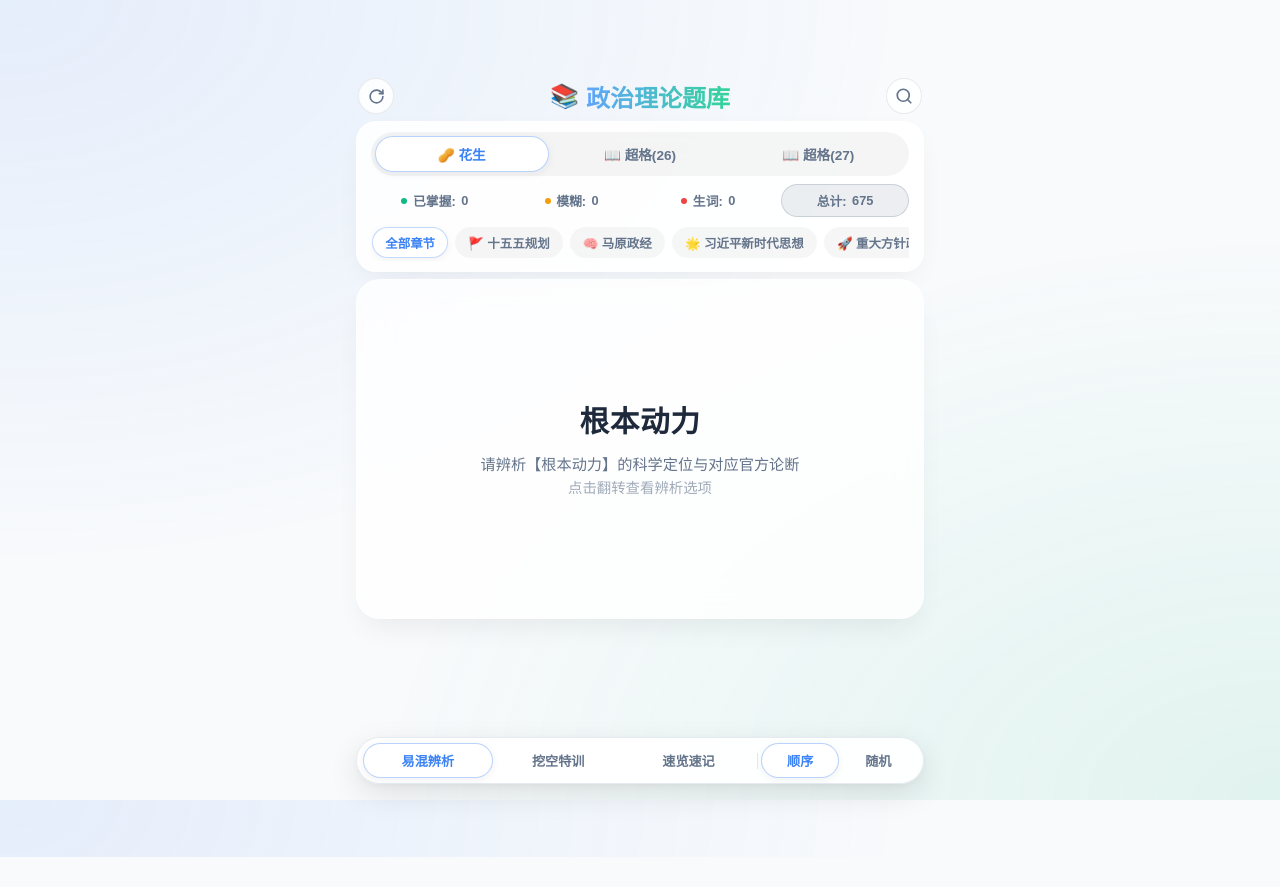
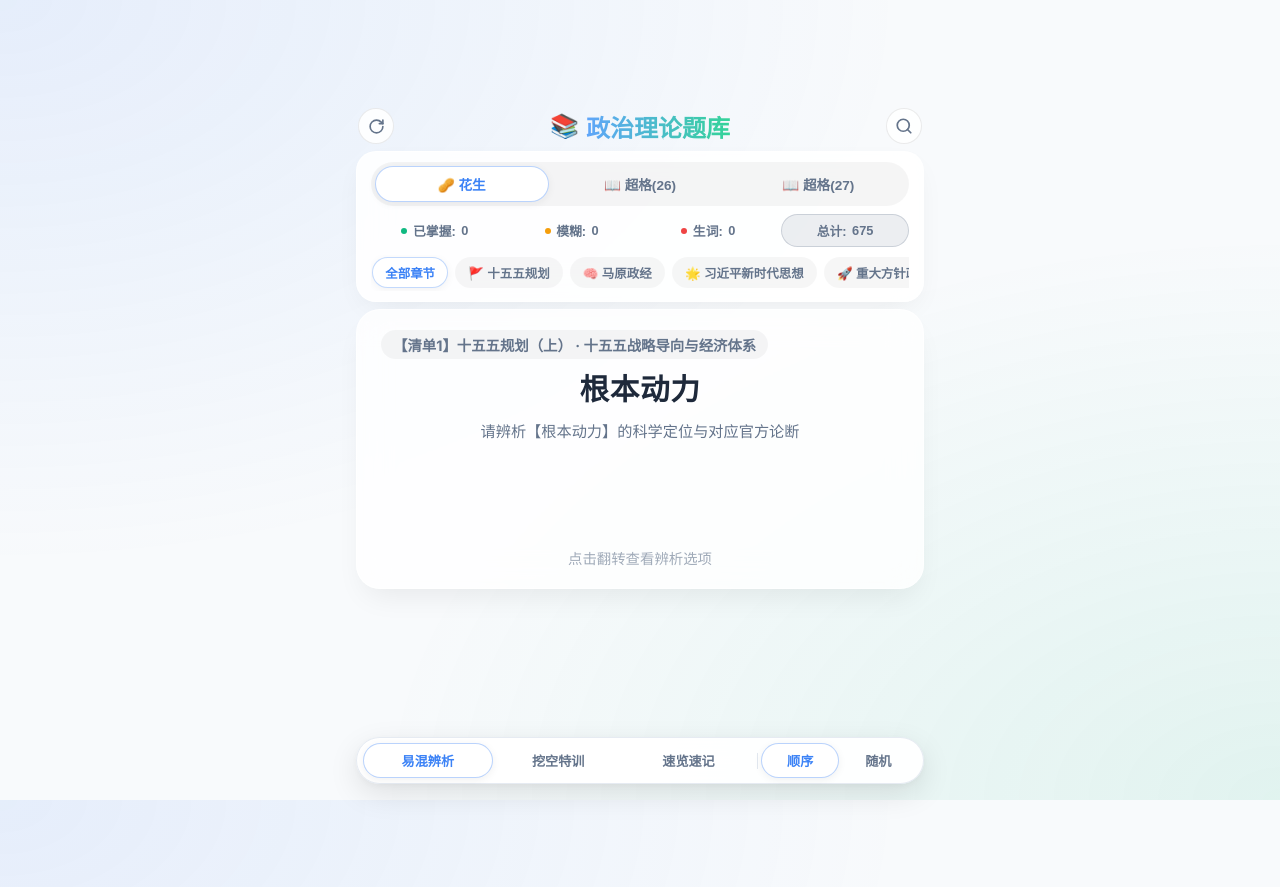
Before and after one commit to troses3/zhengzhi-fuxi, a React (Vite) app: page / in a window 1280 px wide. Before the commit the page ends 857 px from the top, so only its background shows below. Built offline with nearby package versions, Linux system fonts and the light colour scheme.

Commit message:
fix(ui): restore group tag and status badge on card front, top align layout and reduce front height to 280px

```diff
--- a/src/App.css
+++ b/src/App.css
@@ -679,9 +679,21 @@ body {
 }
 
 .card-front {
-  justify-content: center;
-  align-items: center;
-  text-align: center;
+  padding: 1.25rem 1.5rem;
+  display: flex;
+  flex-direction: column;
+  justify-content: flex-start;
+  align-items: flex-start;
+  text-align: left;
+}
+
+.status-badge-inline {
+  padding: 0.25rem 0.65rem;
+  border-radius: 20px;
+  font-size: 0.75rem;
+  font-weight: 600;
+  color: white;
+  box-shadow: 0 2px 6px rgba(0, 0, 0, 0.08);
 }
 
 .card-front:hover {
--- a/src/App.jsx
+++ b/src/App.jsx
@@ -894,16 +894,28 @@ function App() {
             {/* 卡片模式：挖空特训 & 易混辨析 */}
             {(activeMode === 'quiz' || activeMode === 'contrast') && (
               <>
-                <div className={`card-container ${selectedOption !== null ? 'expanded' : ''}`} style={{ height: isFlipped ? cardHeight : '340px' }} onClick={() => setIsFlipped(!isFlipped)}>
+                <div className={`card-container ${selectedOption !== null ? 'expanded' : ''}`} style={{ height: isFlipped ? cardHeight : '280px' }} onClick={() => setIsFlipped(!isFlipped)}>
                   <div className={`card ${isFlipped ? 'flipped' : ''}`}>
                     {/* 卡片正面 */}
                     <div className="card-front">
+                      <div className="card-top-bar" style={{ display: 'flex', justifyContent: 'space-between', alignItems: 'center', width: '100%', marginBottom: '0.65rem' }}>
+                        <div className="group-tag" style={{ margin: 0 }}>
+                          {currentItem.group && currentItem.subcategory && currentItem.group !== currentItem.subcategory
+                            ? `${currentItem.group} · ${currentItem.subcategory}`
+                            : (currentItem.group || currentItem.subcategory || currentItem.chapter || '')}
+                        </div>
+                        {currentItem.status !== 'new' && (
+                          <div className="status-badge-inline" style={{ backgroundColor: getStatusColor(currentItem.status) }}>
+                            上次标记: {currentItem.status === 'known' ? '认识' : currentItem.status === 'unsure' ? '模糊' : '不认识'}
+                          </div>
+                        )}
+                      </div>
                       {activeMode === 'quiz' ? (
-                        <h2 className="idiom-word sentence-blank">
+                        <h2 className="idiom-word sentence-blank" style={{ margin: 0, width: '100%', textAlign: 'justify' }}>
                           {renderSentenceWithBlank(currentExample || currentItem.meaning, currentItem.word)}
                         </h2>
                       ) : (
-                        <div className="contrast-front-container">
+                        <div className="contrast-front-container" style={{ width: '100%' }}>
                           <h2 className="contrast-front-title">
                             {currentItem.title || currentItem.word}
                           </h2>
@@ -912,12 +924,9 @@ function App() {
                           </div>
                         </div>
                       )}
-                      <div className="card-hint">点击翻转查看{activeMode === 'quiz' ? '备选考点词' : '辨析选项'}</div>
-                      {currentItem.status !== 'new' && (
-                        <div className="status-badge" style={{backgroundColor: getStatusColor(currentItem.status)}}>
-                          上次标记: {currentItem.status === 'known' ? '认识' : currentItem.status === 'unsure' ? '模糊' : '不认识'}
-                        </div>
-                      )}
+                      <div className="card-hint" style={{ marginTop: 'auto', paddingTop: '0.75rem', width: '100%', textAlign: 'center' }}>
+                        点击翻转查看{activeMode === 'quiz' ? '备选考点词' : '辨析选项'}
+                      </div>
                     </div>
 
                     {/* 卡片反面 */}
```
Also changed, not shown: 5 other files (tests, documents, lock files or other folders).
